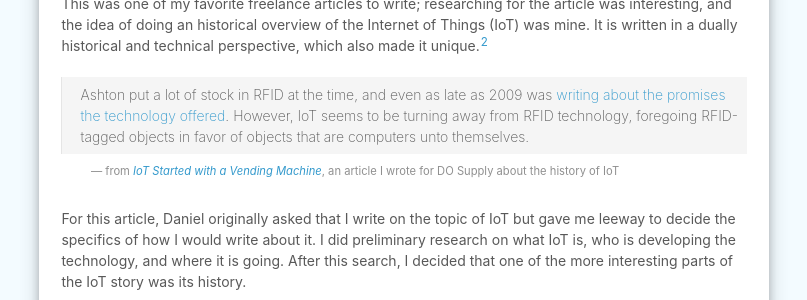
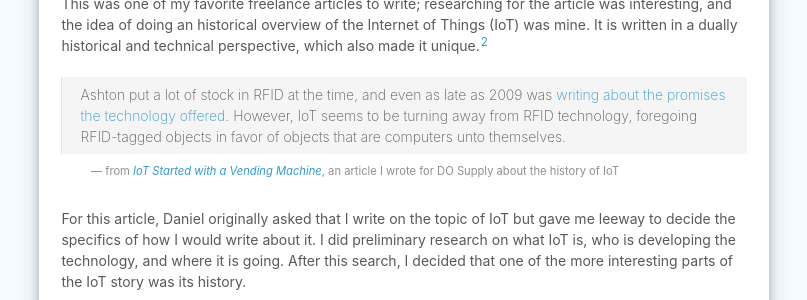
Before and after one commit to CarterPape/CarterPape.github.io, a Jekyll site: the page built from the-blog/_posts/2018-08-02-sample-freelance-articles.md, in a window 1280 px wide. Shown: the part 681-981 px from the top of the page, without its empty margins (236-1043 px from the left). Built offline with Jekyll 4.4.1, drawn with Linux system fonts in a browser that asks for light colours.

Commit message:
Fixes blockquote styling.
Before this fix, blockquotes had no right-side padding, so elements
like code blocks would look not so pretty inside a quote.

```diff
--- a/_sass/_basics.scss
+++ b/_sass/_basics.scss
@@ -105,7 +105,7 @@ a, a > pre, a > code {
 blockquote {
     border-left: 1px solid $divider-gray;
     margin: 0 0 1em 0;
-    padding: .5em 0 .5em 1.3rem;
+    padding: .5em 1.3rem;
     font-weight: 200;
     background-color: rgba(0,0,0,.04);
     &::after {
```
